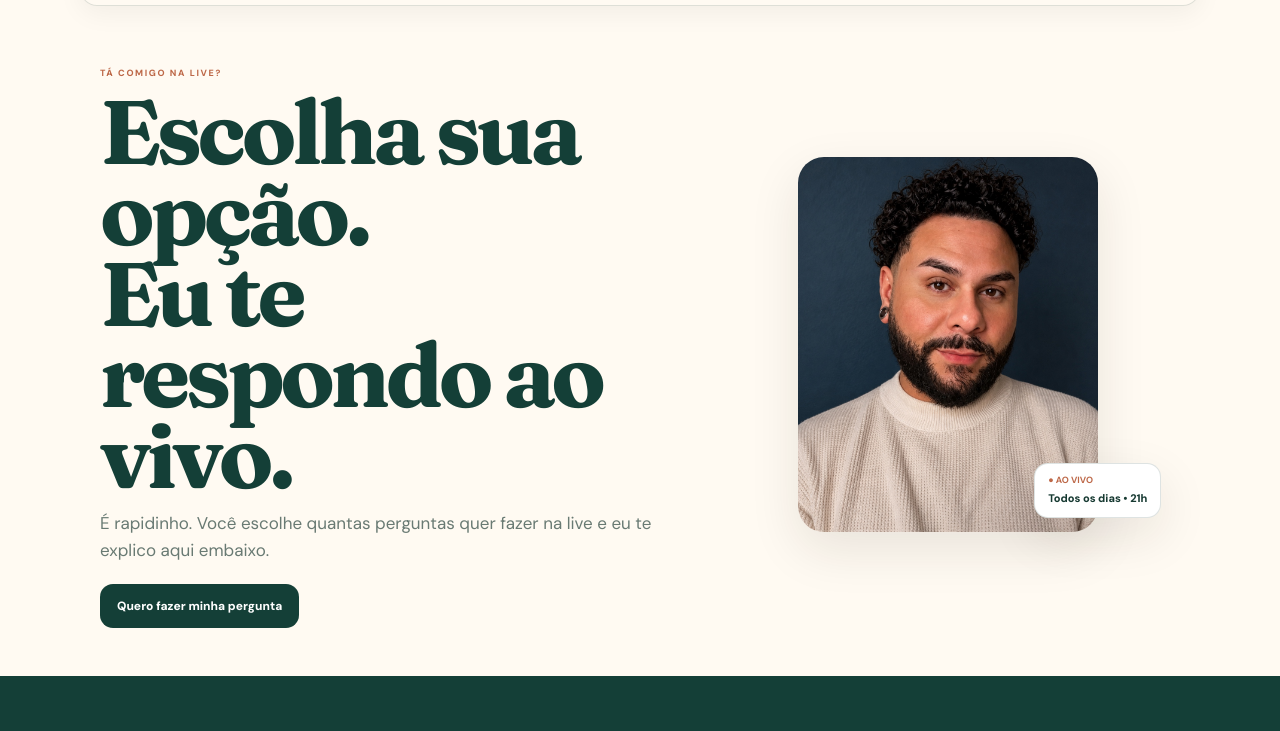
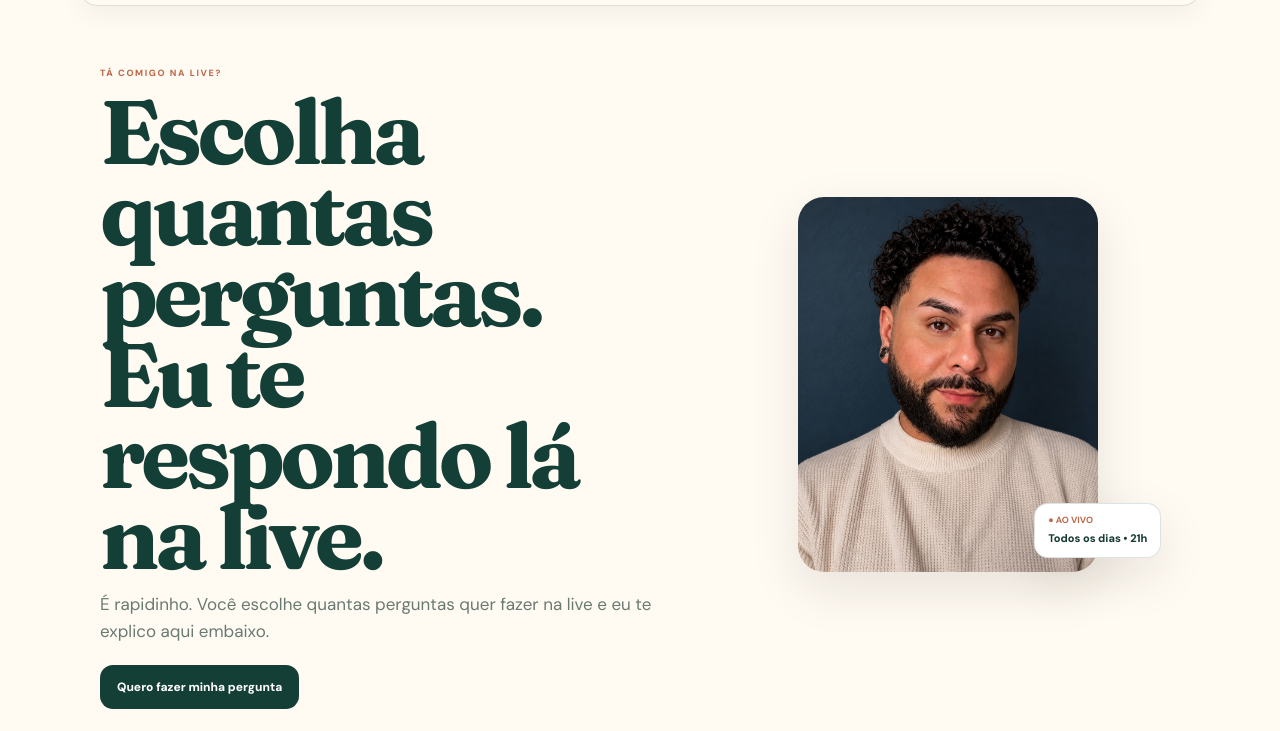
Before and after one commit to rarifavaro/rarifavaro.github.io, a plain HTML site: page index.html in a window 1280 px wide. Shown: the part 63-794 px from the top of the page. Drawn offline with Linux system fonts and the light colour scheme.

Commit message:
Update index.html

```diff
--- a/index.html
+++ b/index.html
@@ -26,7 +26,7 @@
 <section class="hero wrap">
   <div class="hero-copy">
     <span class="kicker">Tá comigo na live?</span>
-    <h1>Escolha sua opção.<br>Eu te respondo ao vivo.</h1>
+    <h1>Escolha quantas perguntas.<br>Eu te respondo lá na live.</h1>
     <p>É rapidinho. Você escolhe quantas perguntas quer fazer na live e eu te explico aqui embaixo.</p>
     <a class="btn primary" href="#live">Quero fazer minha pergunta</a>
   </div>
```
